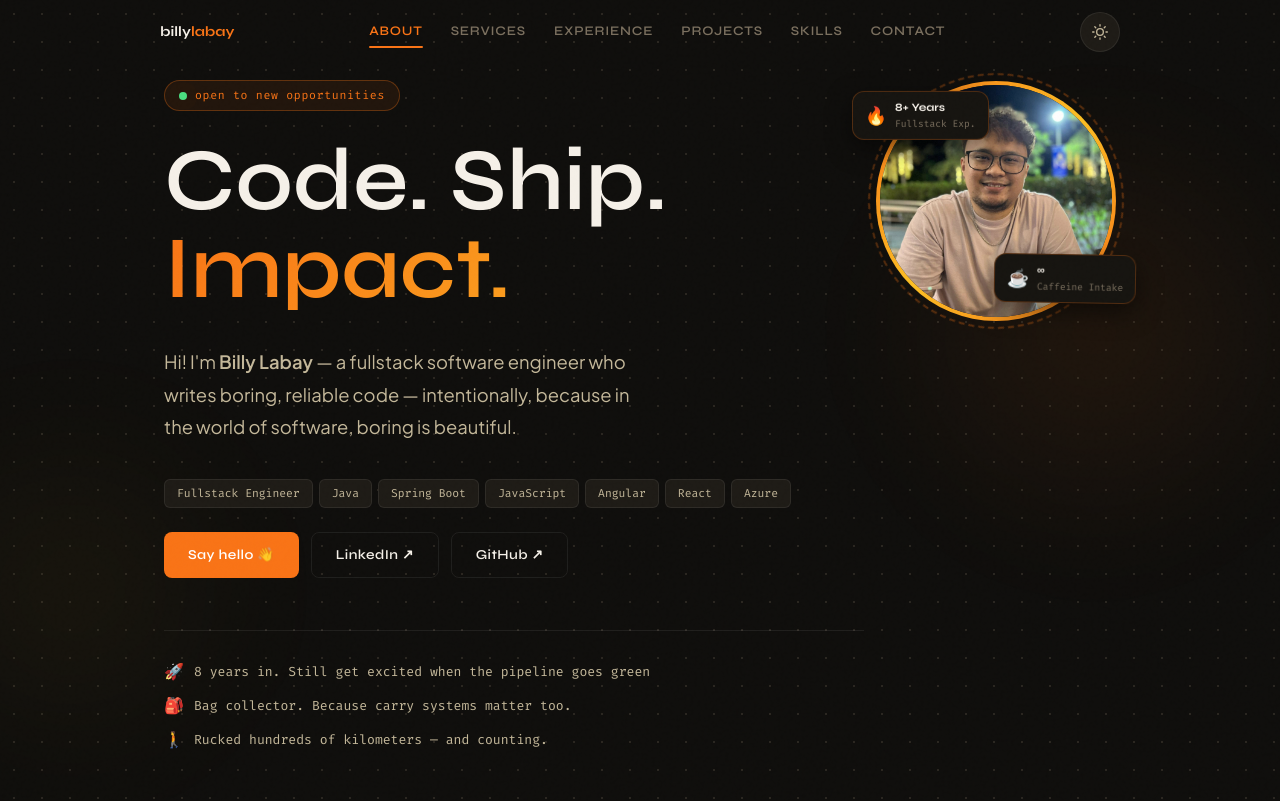
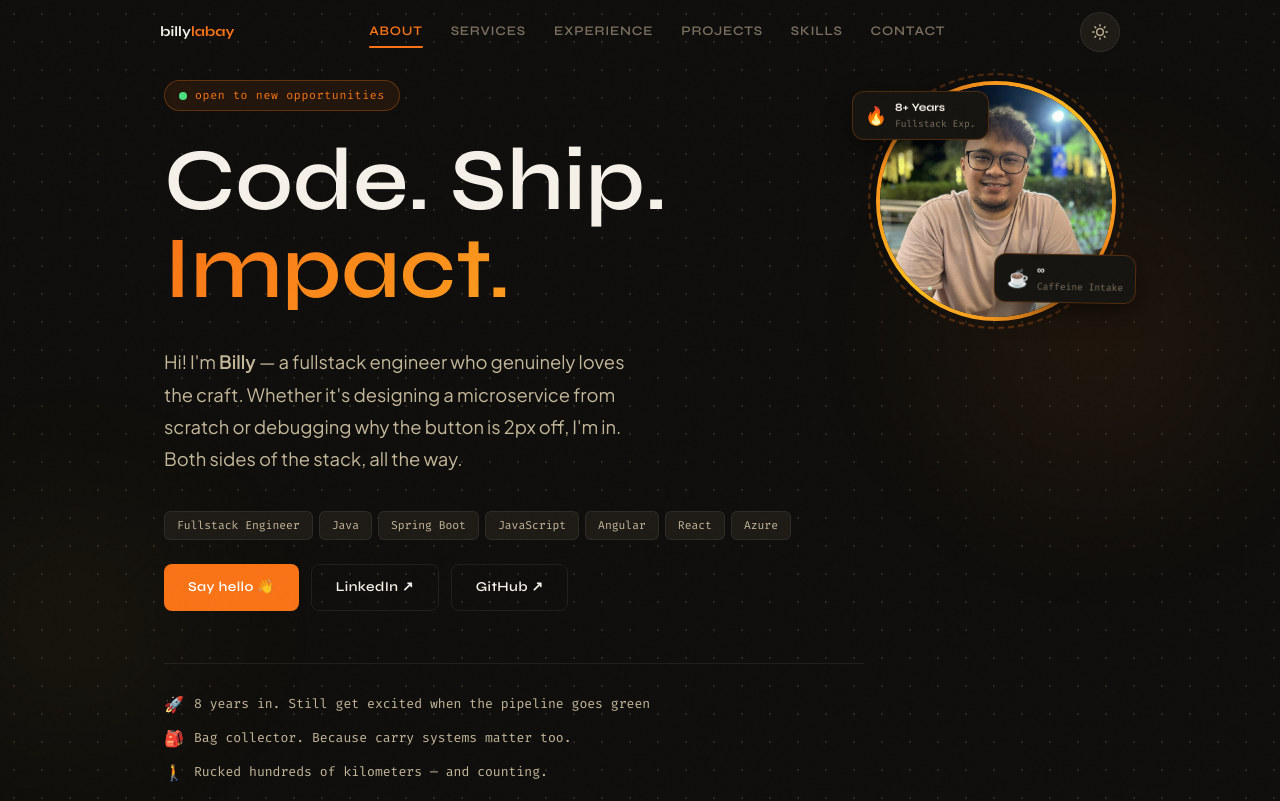
Before and after one commit to thebrodigy/billy-portfolio, a React (Vite) app: page / in a window 1280 px wide. Shown: the top 801 px of the page. Built offline with nearby package versions, Linux system fonts and the light colour scheme.

Commit message:
chore: update wordings

```diff
--- a/src/components/Footer.jsx
+++ b/src/components/Footer.jsx
@@ -22,7 +22,7 @@ export default function Footer() {
       }}>
         <div style={{ display: 'flex', alignItems: 'center', gap: 10 }}>
           <span style={{ fontFamily: 'Fira Code, monospace', fontSize: '0.72rem', color: 'var(--muted)' }}>
-            © {year} {META.name}
+            © {year} {META.name} | {META.alias}
           </span>
         </div>
 
--- a/src/components/Hero.jsx
+++ b/src/components/Hero.jsx
@@ -192,7 +192,7 @@ export default function Hero() {
                 maxWidth: 480,
                 lineHeight: 1.75,
               }}>
-                Hi! I'm <strong>Billy Labay</strong> — a fullstack software engineer who writes boring, reliable code — intentionally, because in the world of software, boring is beautiful.
+                Hi! I'm <strong>Billy</strong> — a fullstack engineer who genuinely loves the craft. Whether it's designing a microservice from scratch or debugging why the button is 2px off, I'm in. Both sides of the stack, all the way.
               </p>
             </div>
 
--- a/src/components/Skills.jsx
+++ b/src/components/Skills.jsx
@@ -9,6 +9,16 @@ export default function Skills() {
         <FadeIn>
           <div className="section-label">// what I know</div>
           <h2 className="section-title">Skills & Tools</h2>
+          <p style={{
+            fontFamily: 'Fira Code, monospace',
+            fontSize: '0.82rem',
+            color: 'var(--muted)',
+            marginTop: -32,
+            marginBottom: 48,
+            lineHeight: 1.7,
+          }}>
+            I'm <span style={{ color: 'var(--text2)' }}>language agnostic</span> — Always open to learning new stacks.
+          </p>
         </FadeIn>
 
         {/* Skill categories */}
--- a/src/data/index.js
+++ b/src/data/index.js
@@ -1,8 +1,9 @@
 //Metadata
 export const META = {
   name: 'Billy Labay',
+  alias: 'thebrodigy',
   role: 'Fullstack Engineer',
-  tagline: "Hi! I'm <strong>Billy Labay</strong>. I write boring, reliable code — intentionally, because in the world of software, boring is beautiful. ",
+  tagline: "Hi! I'm <strong>Billy Labay</strong>. Fullstack engineer with a backend soul. I design the APIs, build the microservices, and yes — I'll fix your Angular component too. Clean code, solid architecture, both ends of the wire. ",
   location: 'Laguna, PH',
   phone: '+63 961 023 5867',
   email: 'labaybillyjames@gmail.com',
```
